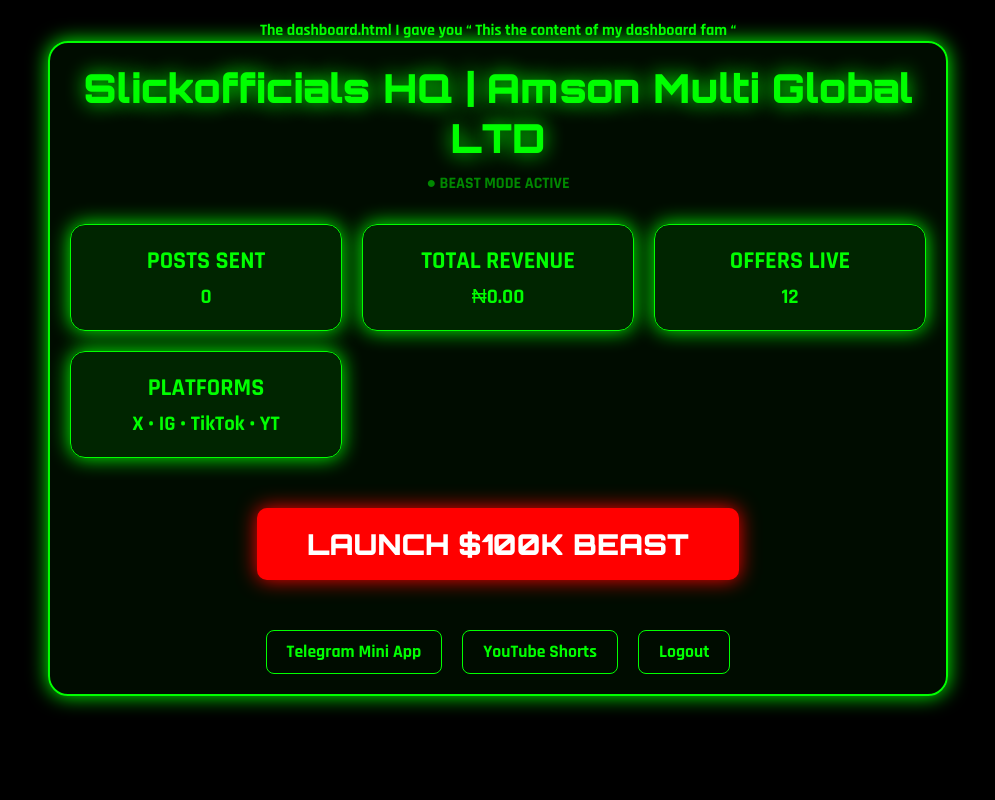
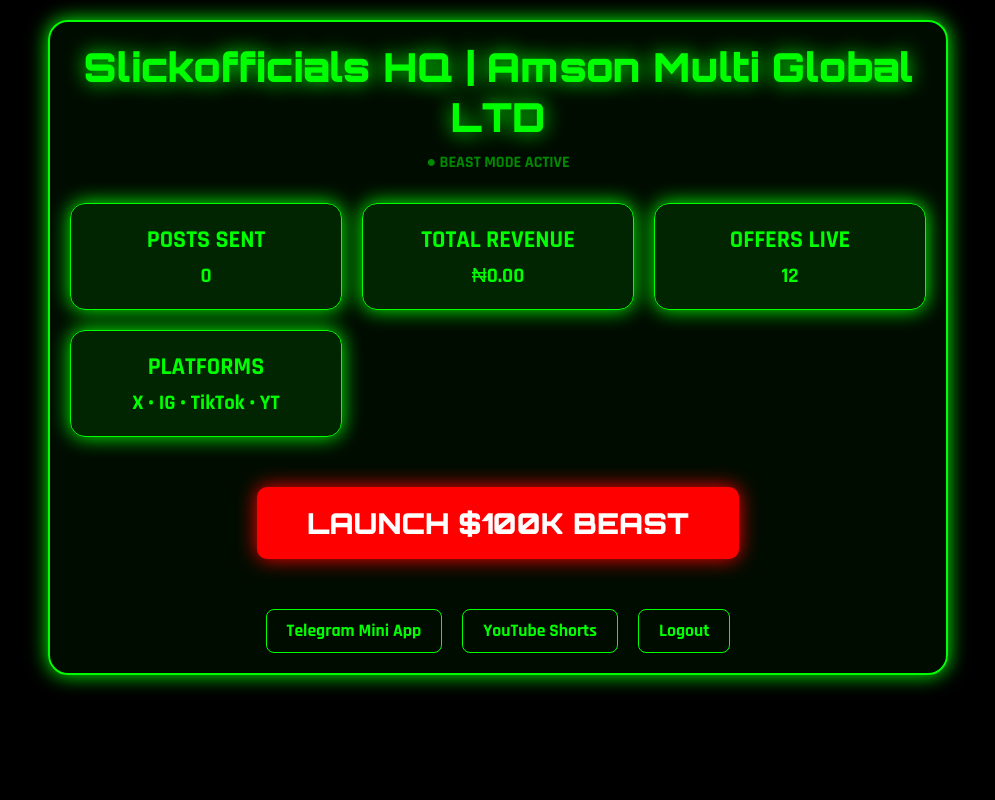
Before and after one commit to slickofficials/AUTOAFFILIATE-AI-v7.0, a Flask app: page /dashboard in a window 1280 px wide. Shown: the whole page, without its empty margins (142-1137 px from the left). Run offline with Flask 3, Linux system fonts and the light colour scheme; the visitor is signed in with stand-in values (Sample User, id 1); data that the repository does not hold is empty; some libraries are stand-ins or nearby versions.

Commit message:
Update dashboard.html

```diff
--- a/templates/dashboard.html
+++ b/templates/dashboard.html
@@ -1,4 +1,4 @@
-The dashboard.html I gave you “ This the content of my dashboard fam “ <!DOCTYPE html>
+<!DOCTYPE html>
 <html>
 <head>
     <title>BEAST MODE | {{ company }}</title>
```
